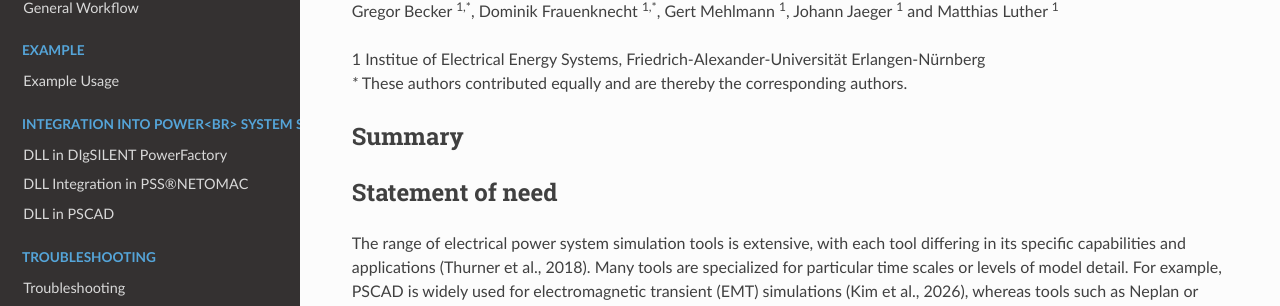
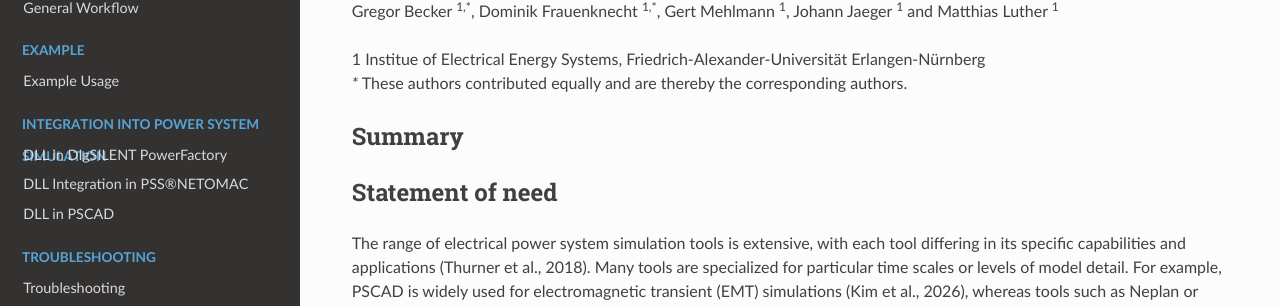
Before and after one commit to Institute-of-Electrical-Energy-Systems/SIMULINK_DLL_Builder, a Sphinx documentation site: the page built from docs/index.rst, in a window 1280 px wide. Shown: the part 160-466 px from the top of the page. Built offline with Sphinx 7.4.7 and the Read the Docs theme 3.1.0, drawn with Linux system fonts in a browser that asks for light colours; formulas are drawn with MathJax 3.

Commit message:
documentation():

```diff
--- a/docs/_static/custom.css
+++ b/docs/_static/custom.css
@@ -6,6 +6,7 @@
     max-width: 100% !important;
 }
 
-.wy-menu .caption {
-    max-width: 100%;
+.wy-menu-vertical p.caption .caption-text {
+    white-space: normal;
+    overflow-wrap: break-word;
 }
--- a/docs/index.rst
+++ b/docs/index.rst
@@ -68,7 +68,7 @@
 .. toctree::
    :maxdepth: 3
    :hidden:
-   :caption: Integration into power<br>
+   :caption: Integration into power
              system simulation
 
    DLL_in_PF
```
